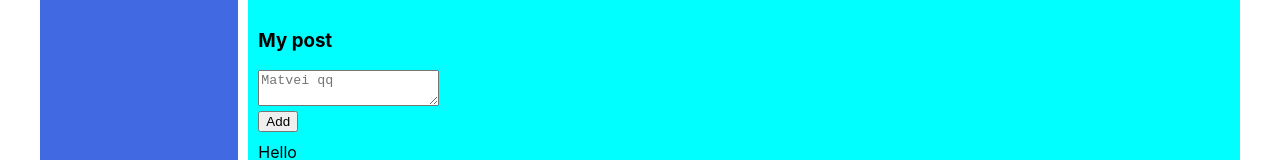
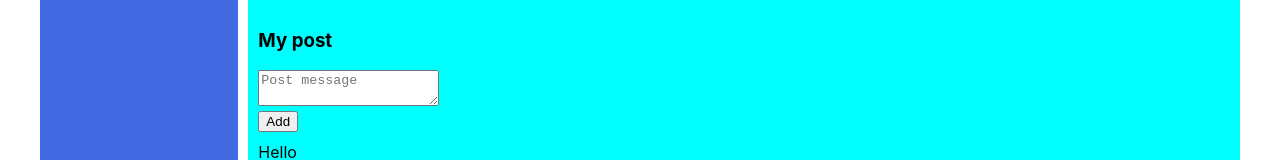
Before and after one commit to Badman018/1app, a React (Create React App) app: page /profile/1 in a window 1280 px wide. Shown: the part 274-434 px from the top of the page. Built offline with nearby package versions, Linux system fonts and the light colour scheme; no server answers.

Commit message:
Lesson 77 - validate all Field components

```diff
--- a/src/components/Dialogs/Dialogs.jsx
+++ b/src/components/Dialogs/Dialogs.jsx
@@ -3,6 +3,8 @@ import s from './Dialogs.module.css'
 import DialogsItem from "./DialogItem/DialogsItem";
 import MessageItem from "./MessageItem/MessageItem";
 import {Field, reduxForm} from "redux-form";
+import {maxLength15, required} from "../../utils/validators/validator";
+import {Textarea} from "../common/FormsContols/FormsControls";
 
 class Dialogs extends React.Component {
     onSendMessage = (values) => {
@@ -33,7 +35,8 @@ const AddMessageForm = (props) => {
     return (
         <form onSubmit={props.handleSubmit}>
             <div>
-                <Field component='textarea' name='newMessageBody' placeholder='Enter tour message' className={s.textArea}/>
+                <Field component={Textarea} name='newMessageBody' placeholder='Enter your message'
+                       className={s.textArea} validate={[required, maxLength15]}/>
             </div>
             <div>
                 <button>Send</button>
--- a/src/components/Login/Login.jsx
+++ b/src/components/Login/Login.jsx
@@ -1,17 +1,19 @@
 import React from "react";
 import {Field, reduxForm} from "redux-form";
+import {Input} from "../common/FormsContols/FormsControls";
+import {maxLength15, required} from "../../utils/validators/validator";
 
 const LoginForm = (props) => {
     return (
         <form onSubmit={props.handleSubmit}>
             <div>
-                <Field component={'input'} name={'login'} placeholder={'Login'}/>
+                <Field validate={[required, maxLength15]} component={Input} name={'login'} placeholder={'Login'}/>
             </div>
             <div>
-                <Field component={'input'} name={'password'} placeholder={'Password'}/>
+                <Field validate={[required, maxLength15]} component={Input} name={'password'} placeholder={'Password'}/>
             </div>
             <div>
-                <Field component={'input'} type={'checkbox'} name={'rememberMe'}/> remember me
+                <Field component={Input} type={'checkbox'} name={'rememberMe'}/>remember me
             </div>
             <div>
                 <button>Login</button>
--- a/src/components/Profile/MyPosts/MyPost.jsx
+++ b/src/components/Profile/MyPosts/MyPost.jsx
@@ -2,6 +2,8 @@ import React from 'react';
 import s from './MyPost.module.css';
 import Post from "./Post/Post";
 import {Field, reduxForm} from "redux-form";
+import {maxLength15, required} from "../../../utils/validators/validator";
+import {Textarea} from "../../common/FormsContols/FormsControls";
 
 class MyPost extends React.Component {
     onAddPost = (values) => {
@@ -28,7 +30,8 @@ const AddPostForm = (props) => {
     return (
         <form onSubmit={props.handleSubmit}>
             <div>
-                <Field component='textarea' name='newPostText' placeholder='Matvei qq'/>
+                <Field validate={[required, maxLength15]} component={Textarea} name='newPostText'
+                       placeholder='Post message'/>
             </div>
             <div>
                 <button>Add</button>
--- a/src/components/Profile/ProfileInfo/ProfileInfo.jsx
+++ b/src/components/Profile/ProfileInfo/ProfileInfo.jsx
@@ -1,6 +1,6 @@
 import React from 'react';
 import s from './ProfileInfo.module.css';
-import Preloader from "../../Preloader/Preloader";
+import Preloader from "../../common/Preloader/Preloader";
 import ProfileStatus from './ProfileStatus'
 
 const ProfileInfo = (props) => {
--- a/src/components/Users/UsersContainer.jsx
+++ b/src/components/Users/UsersContainer.jsx
@@ -7,7 +7,7 @@ import {
 } from "../../redux/users-reducer";
 import Users from "./Users";
 import style from './Users.module.css'
-import Preloader from "../Preloader/Preloader";
+import Preloader from "../common/Preloader/Preloader";
 import {compose} from "redux";
 import {withAuthRedirect} from "../../hoc/withAuthRedirect";
 
--- /dev/null
+++ b/src/components/common/FormsContols/FormsControls.jsx
@@ -0,0 +1,26 @@
+import React from 'react'
+import styles from './FormsControls.module.css'
+
+export const Textarea = ({input, meta, ...props}) => {
+    const isError = meta.touched && meta.error
+    return (
+        <div className={styles.formControl + " " + (isError ? styles.error : '')}>
+            <div>
+                <textarea {...input}  {...props}/>
+            </div>
+            { isError && <span>{meta.error}</span>}
+        </div>
+    )
+}
+
+export const Input = ({input, meta, ...props}) => {
+    const isError = meta.touched && meta.error
+    return (
+        <div className={styles.formControl + " " + (isError ? styles.error : '')}>
+            <div>
+                <input {...input}  {...props}/>
+            </div>
+            { isError && <span>{meta.error}</span>}
+        </div>
+    )
+}
--- /dev/null
+++ b/src/components/common/FormsContols/FormsControls.module.css
@@ -0,0 +1,4 @@
+.formControl.error input,
+.formControl.error textarea {
+    border: 2px solid red;
+}
--- a/src/components/Preloader/Preloader.jsx
+++ b/src/components/common/Preloader/Preloader.jsx
@@ -1,5 +1,5 @@
-import preloader from "../../assets/images/loader.svg";
-import style from "../Users/Users.module.css";
+import preloader from "../../../assets/images/loader.svg";
+import style from "../../Users/Users.module.css";
 
 const Preloader = () => {
     return (
--- a/src/index.js
+++ b/src/index.js
@@ -3,16 +3,13 @@ import './index.css';
 import reportWebVitals from './reportWebVitals';
 import store from './redux/redux-store'
 import ReactDOM from "react-dom";
-import {BrowserRouter} from "react-router-dom";
 import App from "./App";
 import {Provider} from "react-redux";
 
 ReactDOM.render(
-    <BrowserRouter>
         <Provider store={store}>
             <App/>
-        </Provider>
-    </BrowserRouter>,
+        </Provider>,
     document.getElementById('root')
 );
 
--- /dev/null
+++ b/src/utils/validators/validator.js
@@ -0,0 +1,6 @@
+import React from 'react'
+
+export const required = value => (value || typeof value === 'number' ? undefined : 'Required')
+const maxLength = max =>
+        value => value && value.length > max ? `Must be ${max} characters or less` : undefined
+export const maxLength15 = maxLength(15)
```
